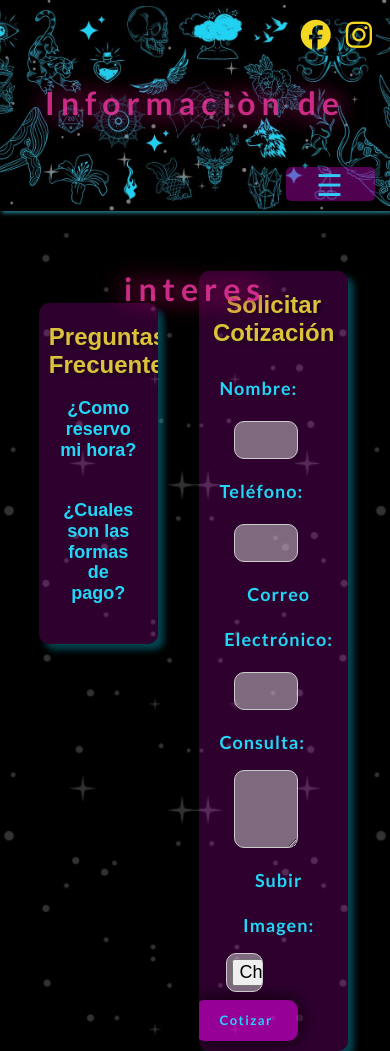
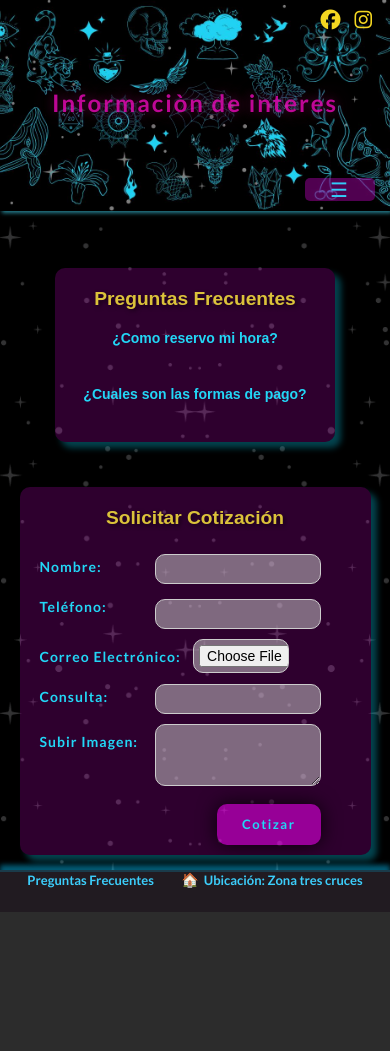
Before and after one commit to lilulb/DevWeb, a plain HTML site: page pages/info.html in a window 390 px wide. Shown: the top 1051 px of the page. After the commit the page ends 912 px from the top, so only its background shows below. Drawn offline with Linux system fonts and the light colour scheme; files that its build step writes are made by us from their sources.

Commit message:
Correciones Info Y Galeria

```diff
--- a/css/style.css
+++ b/css/style.css
@@ -29,7 +29,7 @@ body {
   align-items: flex-start;
 }
 
-/* Estilos Header ------------------------------------------------------------*/
+/* ------------------------------------HEADER-----------------------------------------------------*/
 header {
   width: 100%;
   max-width: 2000px;
@@ -56,26 +56,34 @@ header {
 /* Estilo h1*----------------------------------------*/
 h1 {
   font-family: 'lato';
-  color: #f737a4c9;
+  color: hsla(313, 93%, 48%, 0.788);
   font-size: 4rem;
   letter-spacing: 6px;
   padding: 10px;
   line-height: 21vh;
   margin: 0;
-  text-shadow: 0 0 10px rgba(0, 0, 0, 0.722), 0 0 20px #f6229ab0,
-    0 0 30px #f5048db0;
+  text-shadow: 0 0 10px rgba(64, 11, 44, 0.722), 0 0 20px #9d095db0,
+    0 0 30px #3b0c27b0;
   z-index: 2;
 }
 @media (max-width: 767px) {
   h1 {
-    font-size: 3rem;
+    display: flex;
+    justify-content: center;
+    align-content: center;
+    font-size:2rem;
+    letter-spacing: 2px;
   }
 }
 
 @media (max-width: 480px) {
   h1 {
-    font-size: 2rem;
+    display: flex;
+    flex-direction: row;
+    align-content: center;
+    font-size: x-large;
     line-height: 22vh;
+    letter-spacing: 2px;
   }
 }
 
@@ -84,19 +92,17 @@ h1 {
 /* Logos redes */
 .logos {
   position: absolute;
-  top: 20px;
-  right: 90px;
+  top: 10px;
+  right: 85px;
 }
 
 .logos a i {
-  font-size: 30px;
+  font-size: 20px;
   color: #f4d721;
   margin-right: 10px;
 }
 
-/* FIN header --------------------------------------------------------------- */
-
-/* Estilos menú desplegable  ------------------------------------------------ */
+/* Estilos menú desplegable-------------------------- */
 nav {
   position: absolute;
   bottom: 10px;
@@ -119,6 +125,9 @@ nav {
   nav {
     right: 31px;
   }
+  label[for='menu-toggle-checkbox'] {
+    font-size: 25px;
+  }
 }
 
 @media (max-width: 480px) {
@@ -128,6 +137,9 @@ nav {
 
   nav {
     right: 15px;
+  }
+  label[for='menu-toggle-checkbox'] {
+    font-size: 20px;
   }
 }
 
@@ -148,6 +160,11 @@ label[for='menu-toggle-checkbox'] {
   color: rgb(51, 202, 248);
 }
 
+@media (max-width: 767px) {
+  label[for='menu-toggle-checkbox'] {
+    font-size: 20px;
+  }
+}
 /* Lista de menú */
 .menu {
   list-style: none;
@@ -193,15 +210,42 @@ input[type='checkbox']:checked ~ .menu {
   position: relative;
   display: block;
 }
+
 .menu a:hover {
   color: rgb(51, 202, 248);
   background-color: rgba(0, 0, 0, 0.3);
   border-radius: 10px;
 }
 
-/* FIN Estilos menú desplegable ---------------------------------------------- */
+@media (max-width: 767px) {
+  .menu a {
+    padding: 13px 15px;
+    font-size: small;
+  }
 
-/* ------------------------- INDEX -------------------------------------------------------------- */
+  .menu {
+    right: 0;
+    opacity: 0;
+    pointer-events: none;
+    transition: opacity 0.3s;
+    border-radius: 5px;
+    width: 120%;
+  }
+}
+
+@media (max-width: 480px) {
+  label[for='menu-toggle-checkbox'] {
+    padding: 0px 25px;
+  }
+  .menu a {
+    font-size: x-small;
+    padding: 17px 14px;
+  }
+}
+
+/* -------------------------------------------------------------------------- */
+
+/* ---------------------------------INICIO------------------------------------------------------ */
 /* Estilos para el contenido "middle" */
 .middle__index {
   display: flex;
@@ -302,7 +346,7 @@ article {
 
 /* Tamaño de las imágenes dentro del carrusel */
 .carousel-inner img {
-  max-width: 100%;
+  max-width: 80%;
   height: auto;
 }
 @media (max-width: 767px) {
@@ -352,7 +396,7 @@ article img {
 .div-izquierdo {
   width: 37%;
   float: left;
-  padding: 10px;
+  padding: 5px;
   background-color: rgba(255, 0, 255, 0.18);
   border-radius: 10px;
   max-height: 500px;
@@ -360,7 +404,7 @@ article img {
 
 /* Estilo para el contenido del div izquierdo de aboutTapi*/
 .div-izquierdo img {
-  max-width: 96%;
+  max-width: 76%;
 }
 /* -----------------------------------------------------------------------------------------------*/
 
@@ -430,15 +474,22 @@ article img {
 /* -----------------------------------------------------------------------------------------------*/
 /* ---------------------------------- INFO -------------------------------------------------------*/
 
+/* Estillo para el middle*/
+.middle__info {
+  display: flex;
+  justify-content: space-evenly;
+  align-items: flex-start;
+}
+
 /* Estilo para el título de los articles */
 article h2 {
   font-family: 'latolighti', sans-serif;
   color: #edd53ce8;
   text-shadow: 2px 2px 4px rgba(0, 0, 0, 0.5);
-  font-size: 1.5rem;
+  font-size: 1.2rem;
   margin-bottom: 10px;
   margin-top: 10px;
-  letter-spacing: 1.5;
+  letter-spacing: 2;
 }
 
 /* Estilos para el artículo de preguntas frecuentes */
@@ -459,7 +510,7 @@ article h2 {
   width: 45%;
   background-size: cover;
   background-position: center;
-  margin-top: 20px;
+  /* margin-top: 20px; */
 }
 
 /* Estilo de la pregunta */
@@ -605,6 +656,32 @@ form input[type='file']:hover {
   margin-right: 40px;
   margin-top: 180spx;
 }
+
+@media (max-width: 480px) {
+  .middle__info {
+    display: flex;
+    flex-direction: column;
+    justify-content: space-evenly;
+    align-items: flex-start;
+    align-content: center;
+  }
+
+  .preguntas-section,
+  .cotizacion {
+    width: 90%;
+    margin: 15px auto;
+    float: none;
+  }
+  article {
+    width: 90%;
+    margin: 15px auto;
+    float: none;
+  }
+
+  body {
+    font-size: 14px;
+  }
+}
 /* -----------------------------------------------------------------------------------------------*/
 /* ---------------------------------- FOOTER -----------------------------------------------------*/
 
--- a/pages/info.html
+++ b/pages/info.html
@@ -28,7 +28,7 @@
         </ul>
       </nav>
     </header>
-    <section class="middle background">
+    <section class="middle__info  background">
       <section class="preguntas-section">
         <article class="preguntas">
             <h2>Preguntas Frecuentes</h2>
```
Also changed, not shown: pages/aboutTapi.html (+1 -1 lines), pages/galeria.html (+2 -2 lines), assets/img/galeria2.jpeg (deleted), assets/img/galeria2.jpg (added), assets/img/galeria3.jpeg (deleted), assets/img/galeria3.jpg (added), assets/img/galeria4.jpg (deleted), assets/img/galeria4.png (added), assets/img/galeria5.jpg, assets/img/galeria6.jpg.
